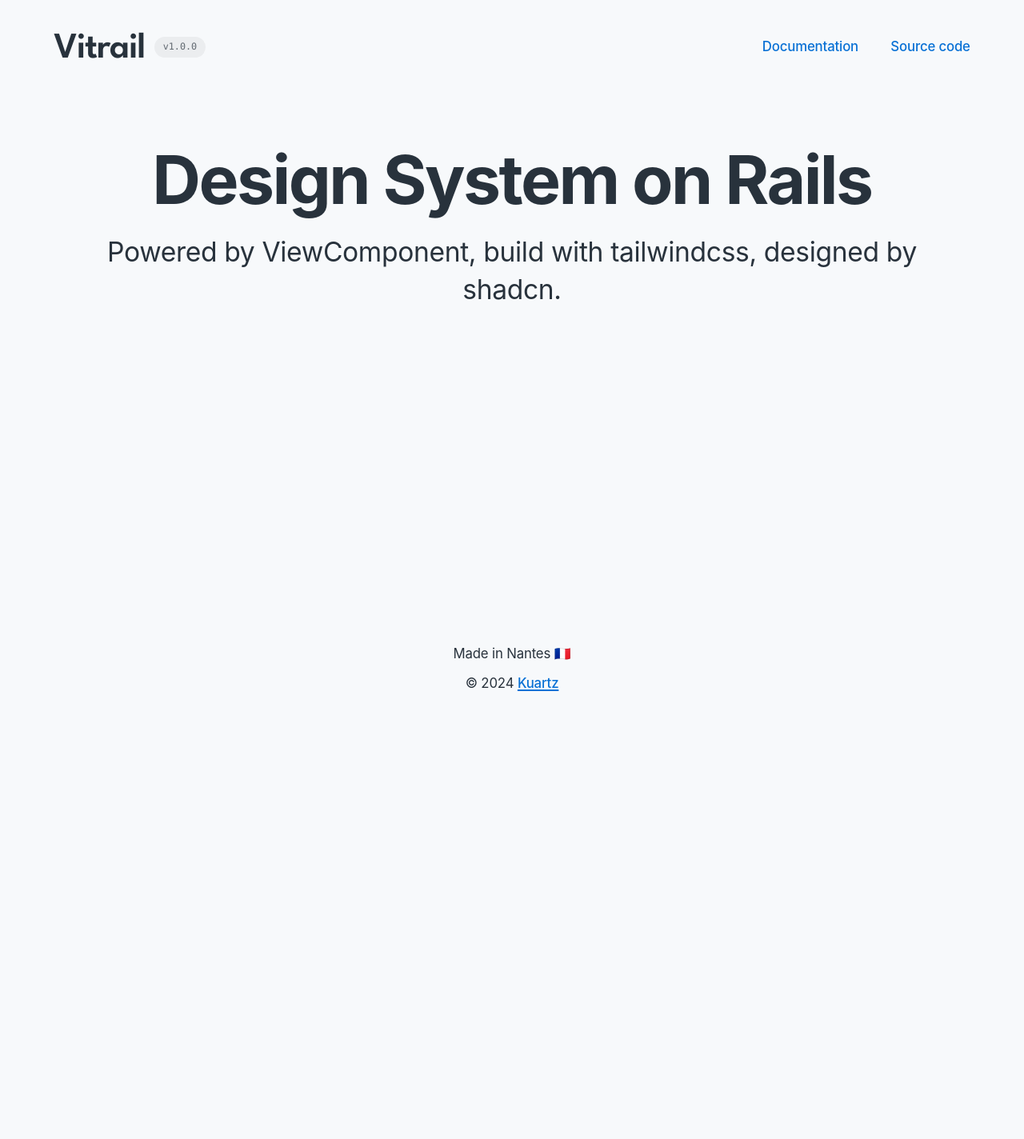
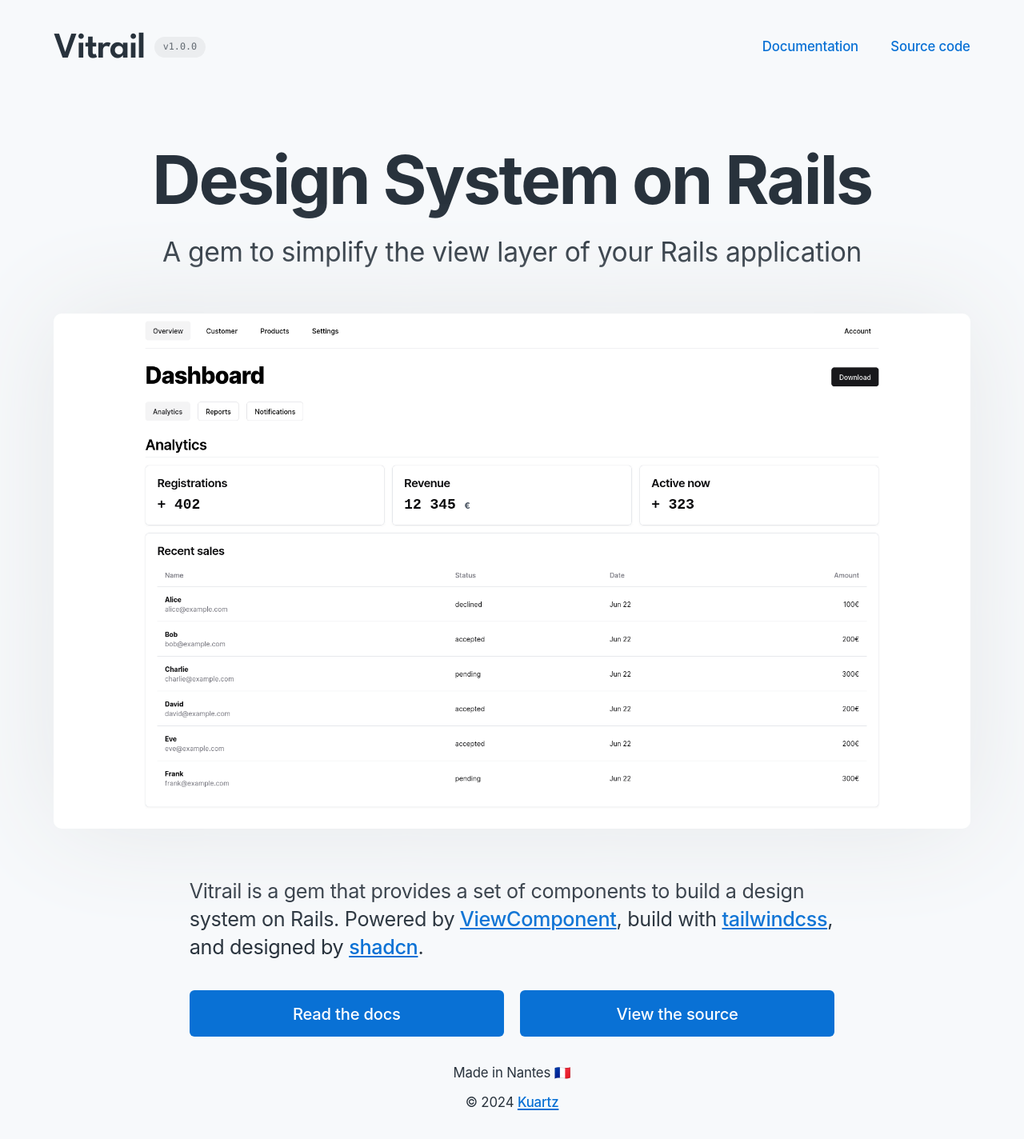
Before and after one commit to kuartz-org/vitrail-site, a Jekyll site: the page built from index.html, in a window 1280 px wide. Shown: the whole page at 80% size. Built offline with Jekyll 4.4.1, drawn with Linux system fonts in a browser that asks for light colours; some web fonts are replaced; before the commit the page ends 900 px from its top, so only the background shows below that.

Commit message:
feat: add hero

```diff
--- /dev/null
+++ b/_sass/modules/_hero.scss
@@ -0,0 +1,29 @@
+.hero {
+
+  display: flex;
+  flex-direction: column;
+  padding-left: var(--space-medium);
+  padding-right: var(--space-medium);
+  padding-top: var(--space-large);
+
+  &__content {
+
+    display: flex;
+    margin-inline: auto;
+    position: relative;
+    width: min(100%, 35em);
+
+
+    img {
+      border-radius: 0.3em;
+      box-shadow: 0 0 4em var(--color-base-darkest);
+      display: block;
+      overflow: hidden;
+    }
+  }
+
+  @media(min-width: 64em) {
+    padding-left: var(--space-large);
+    padding-right: var(--space-large);
+  }
+}
--- a/assets/css/style.scss
+++ b/assets/css/style.scss
@@ -13,6 +13,7 @@
 @import 'modules/footer';
 @import 'modules/header';
 @import 'modules/headline';
+@import 'modules/hero';
 @import 'modules/intro';
 @import 'modules/nav';
 @import 'modules/page';
--- a/index.html
+++ b/index.html
@@ -6,6 +6,32 @@ description: "Powered by ViewComponent, build with tailwindcss, designed by shad
 <div class="headline">
   <header>
     <h1>Design System on Rails</h1>
-    <p>Powered by ViewComponent, build with tailwindcss, designed by shadcn.</p>
+    <p>A gem to simplify the view layer of your Rails application</p>
   </header>
 </div>
+
+
+<div class="hero">
+  <div class="hero__content">
+    <img src="{{ 'assets/images/hero.png' }}" alt="Design System on Rails" >
+  </div>
+</div>
+
+<div class="intro">
+  <div class="intro__content">
+    <p>
+      Vitrail is a gem that provides a set of components to build a design system on Rails.
+      Powered by
+        <a href="https://viewcomponent.org/">ViewComponent</a>,
+        build with
+        <a href="https://tailwindcss.com/">tailwindcss</a>,
+        and designed by
+        <a href="https://ui.shadcn.com/">shadcn</a>.
+    </p>
+
+    <ul>
+      <li><a href="{{ '/docs/' | absolute_url }}" class="button" aria-label="Read the docs">Read the docs</a></li>
+      <li><a href="https://github.com/kuartz-org/vitrail/" class="button" aria-label="View the source">View the source</a></li>
+    </ul>
+  </div>
+</div>
```
Also changed, not shown: assets/images/hero.png (added).
